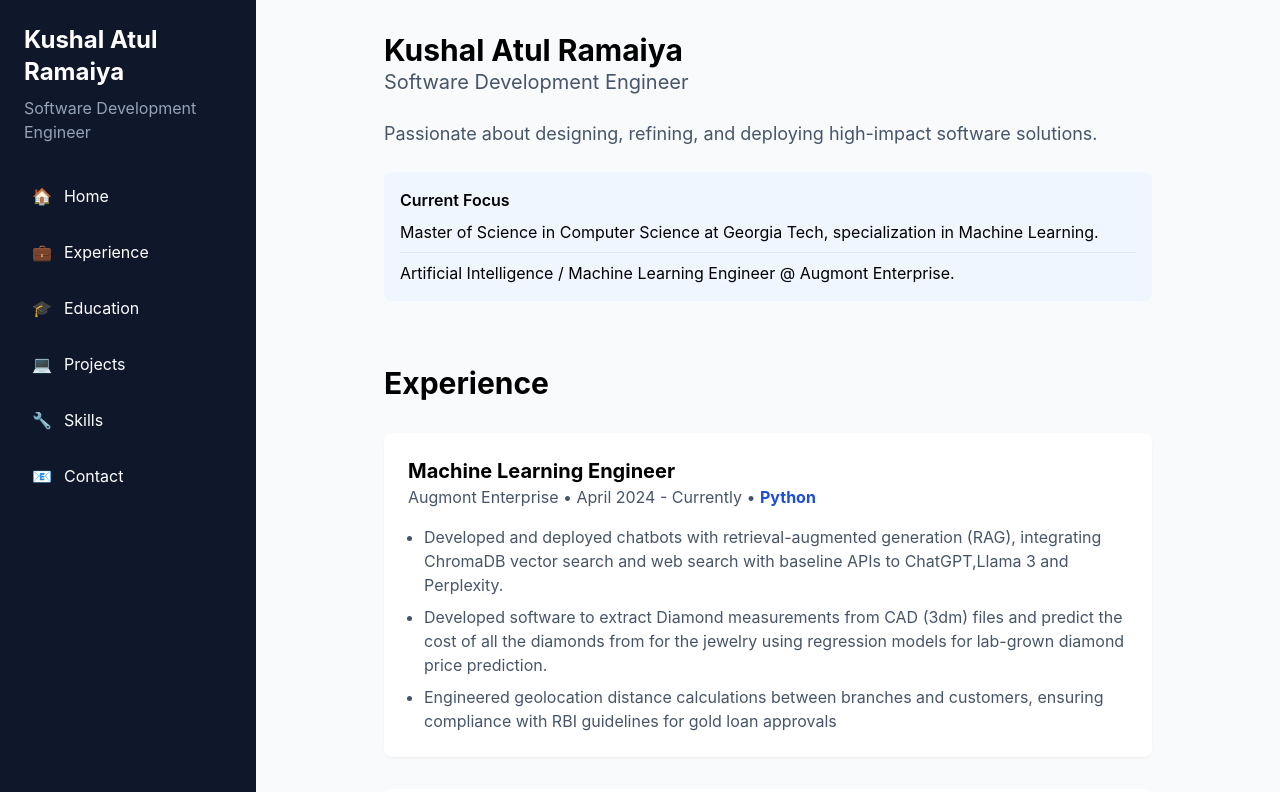
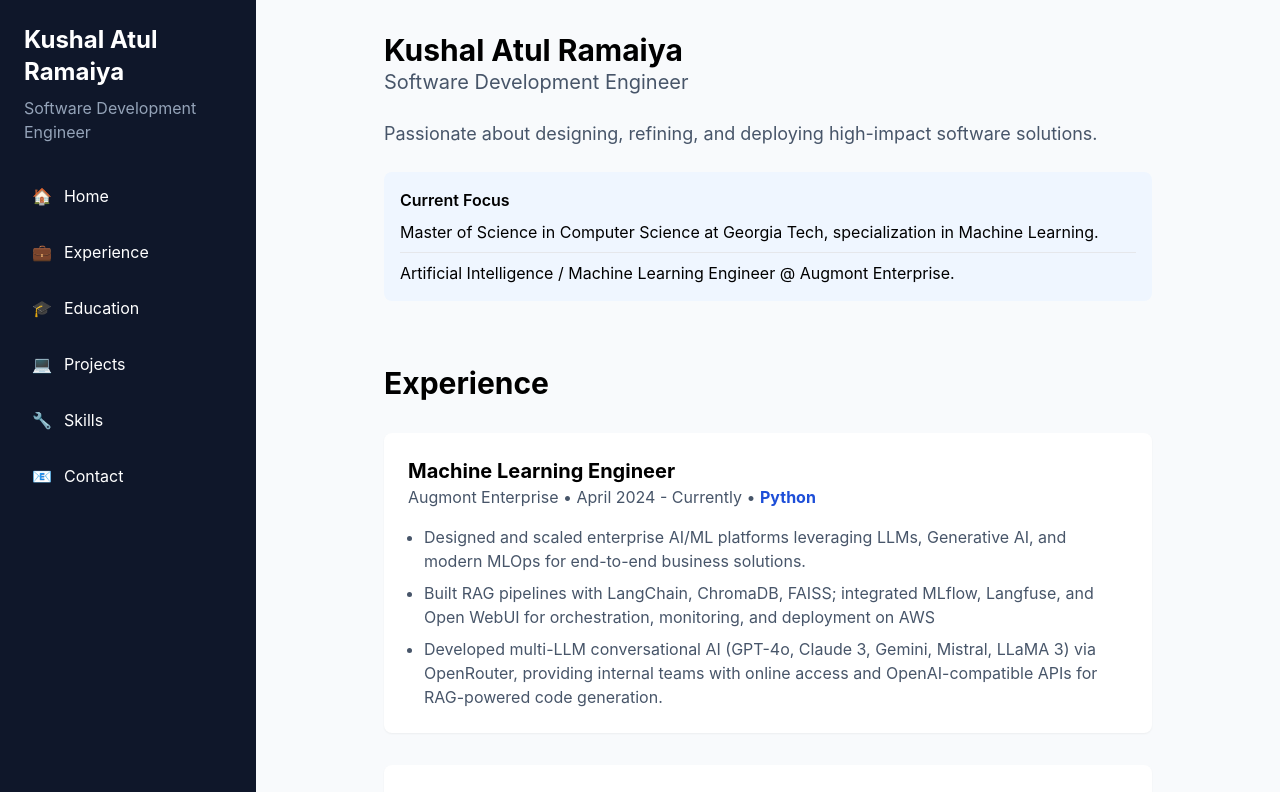
Before and after one commit to ramaiyaKushal/resume, a React (Create React App) app: page / in a window 1280 px wide. Shown: the top 792 px of the page. Built offline with nearby package versions, Linux system fonts and the light colour scheme.

Commit message:
Updated Augmont Responsibilities

```diff
--- a/src/App.js
+++ b/src/App.js
@@ -103,9 +103,9 @@ const CVWebsite = () => {
                   period: "April 2024 - Currently",
                   language: "Python",
                   responsibilities: [
-                    "Developed and deployed chatbots with retrieval-augmented generation (RAG), integrating ChromaDB vector search and web search with baseline APIs to ChatGPT,Llama 3 and Perplexity.",
-                    "Developed software to extract Diamond measurements from CAD (3dm) files and predict the cost of all the diamonds from for the jewelry using regression models for lab-grown diamond price prediction.",
-                    "Engineered geolocation distance calculations between branches and customers, ensuring compliance with RBI guidelines for gold loan approvals",
+                    "Designed and scaled enterprise AI/ML platforms leveraging LLMs, Generative AI, and modern MLOps for end-to-end business solutions.",
+                    "Built RAG pipelines with LangChain, ChromaDB, FAISS; integrated MLflow, Langfuse, and Open WebUI for orchestration, monitoring, and deployment on AWS",
+                    "Developed multi-LLM conversational AI (GPT-4o, Claude 3, Gemini, Mistral, LLaMA 3) via OpenRouter, providing internal teams with online access and OpenAI-compatible APIs for RAG-powered code generation."
                   ]
                 },
                 {
```
